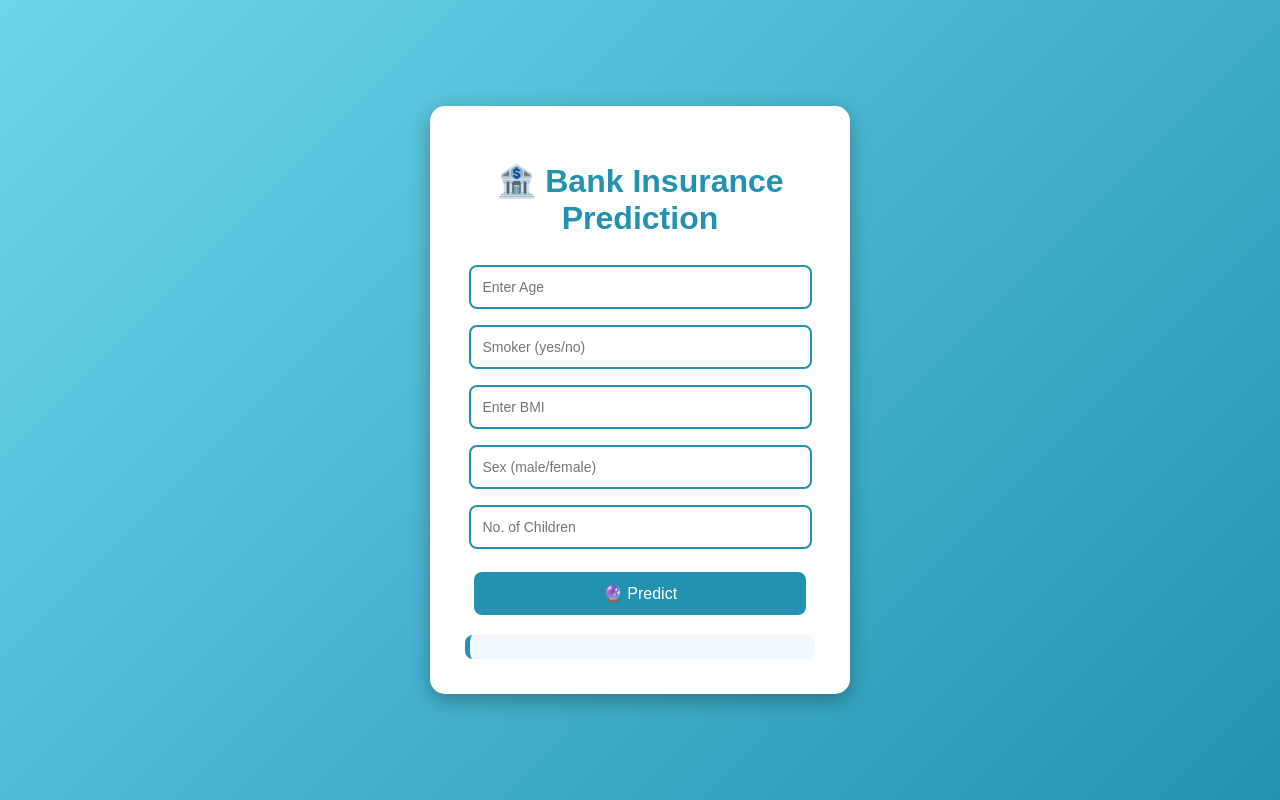
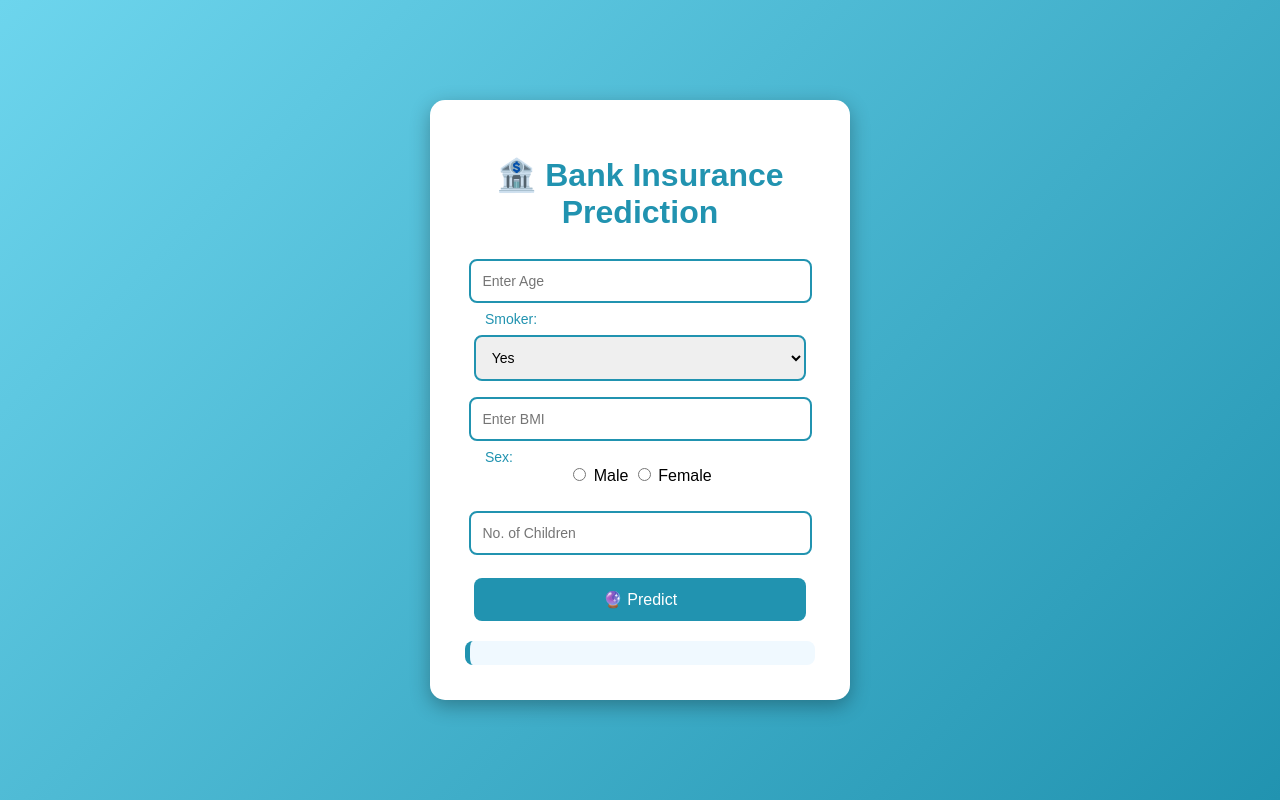
Before and after one commit to adullaanjireddy/insurance, a Flask app: page / in a window 1280 px wide. Run offline with Flask 3, Linux system fonts and the light colour scheme; parts of the project's set-up code (start-up, migrations or seed data) failed here and were passed over.

Commit message:
replaced 0 and 1 with yes or no

```diff
--- a/templates/home.html
+++ b/templates/home.html
@@ -11,21 +11,33 @@
         <h1 style="color:#2193b0; margin-bottom:20px;">🏦 Bank Insurance Prediction</h1>
 
         <form action="{{ url_for('predict')}}" method="post">
-            <input type="text" name="AGE" placeholder="Enter Age" required
+
+            <!-- Age -->
+            <input type="number" name="AGE" placeholder="Enter Age" required
                 style="width:90%; padding:12px; margin:8px 0; border:2px solid #2193b0; border-radius:8px; font-size:14px;"><br>
 
-            <input type="text" name="SMOKER" placeholder="Smoker (yes/no)" required
+            <!-- Smoker Yes/No -->
+            <label for="smoker" style="display:block; text-align:left; margin-left:20px; font-size:14px; color:#2193b0;">Smoker:</label>
+            <select name="SMOKER" required
+                style="width:95%; padding:12px; margin:8px 0; border:2px solid #2193b0; border-radius:8px; font-size:14px;">
+                <option value="1">Yes</option>
+                <option value="0">No</option>
+            </select><br>
+
+            <!-- BMI -->
+            <input type="number" step="0.1" name="BMI" placeholder="Enter BMI" required
                 style="width:90%; padding:12px; margin:8px 0; border:2px solid #2193b0; border-radius:8px; font-size:14px;"><br>
 
-            <input type="text" name="BMI" placeholder="Enter BMI" required
+            <!-- Sex Male/Female -->
+            <label style="display:block; text-align:left; margin-left:20px; font-size:14px; color:#2193b0;">Sex:</label>
+            <input type="radio" name="SEX" value="1" required> Male
+            <input type="radio" name="SEX" value="0"> Female <br><br>
+
+            <!-- Children -->
+            <input type="number" name="CHILDREN" placeholder="No. of Children" required
                 style="width:90%; padding:12px; margin:8px 0; border:2px solid #2193b0; border-radius:8px; font-size:14px;"><br>
 
-            <input type="text" name="SEX" placeholder="Sex (male/female)" required
-                style="width:90%; padding:12px; margin:8px 0; border:2px solid #2193b0; border-radius:8px; font-size:14px;"><br>
-
-            <input type="text" name="CHILDREN" placeholder="No. of Children" required
-                style="width:90%; padding:12px; margin:8px 0; border:2px solid #2193b0; border-radius:8px; font-size:14px;"><br>
-
+            <!-- Submit -->
             <button type="submit"
                 style="background:#2193b0; color:white; border:none; padding:12px; margin-top:15px; border-radius:8px; font-size:16px; cursor:pointer; width:95%;">
                 🔮 Predict
```
Also changed, not shown: 1 other file.
